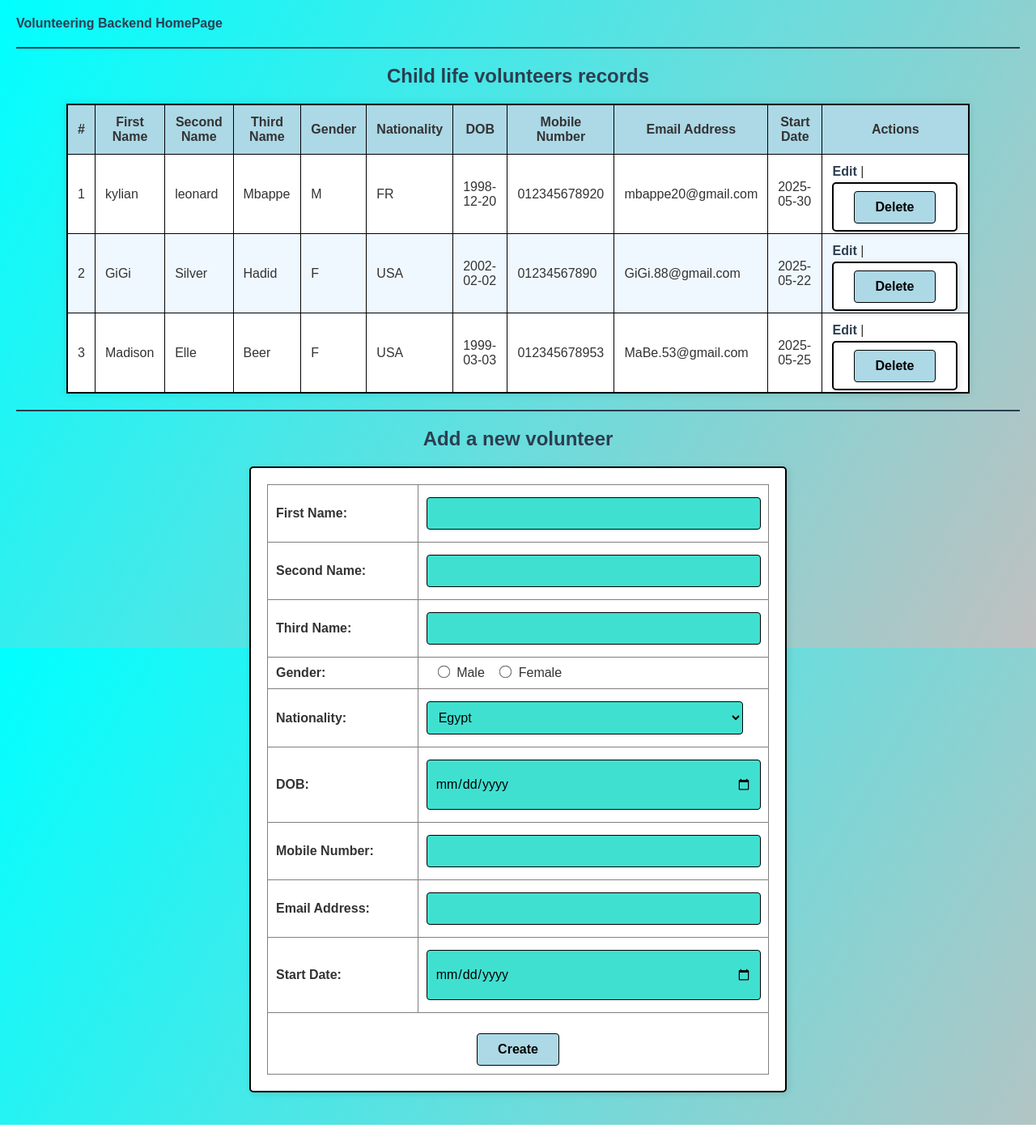
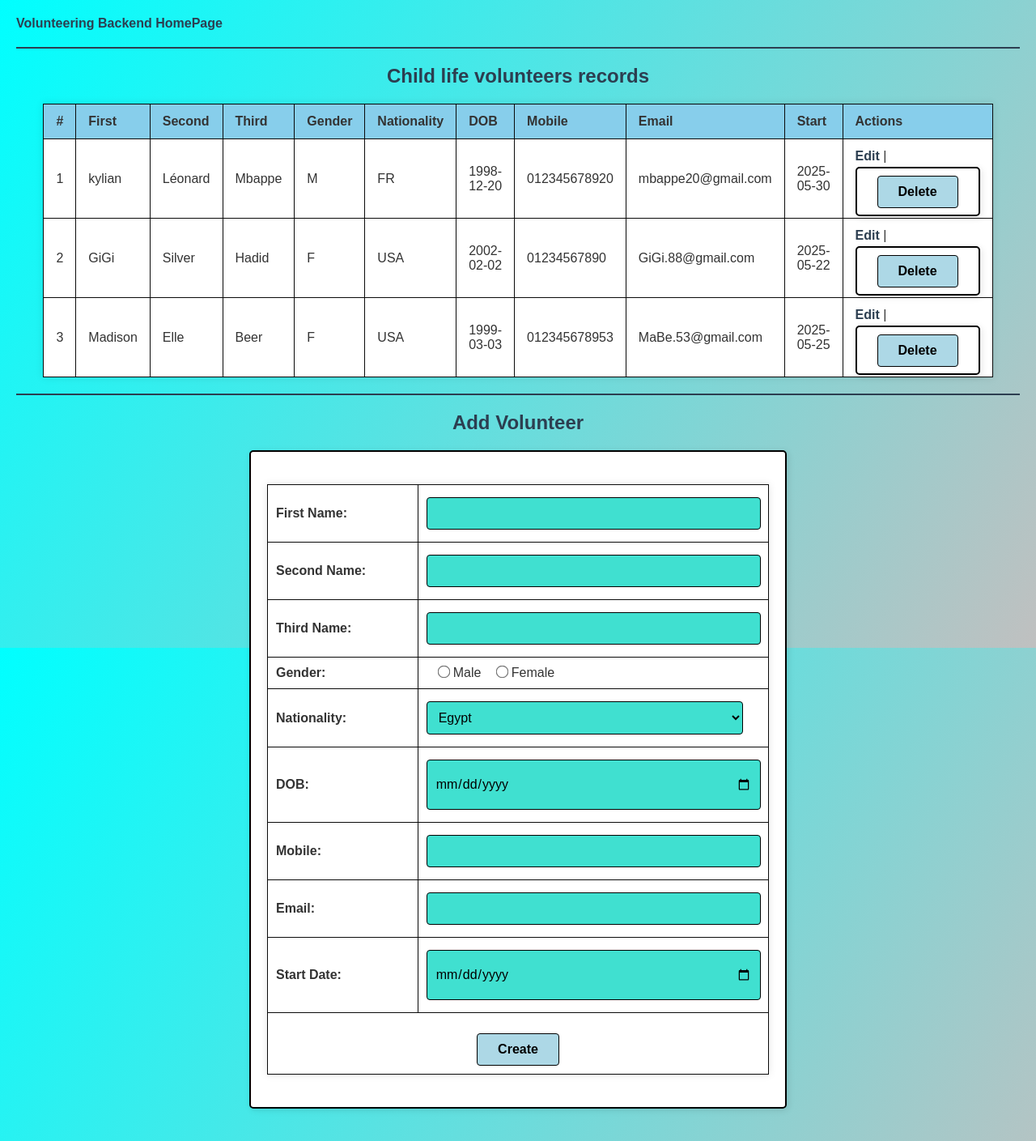
Before and after one commit to EyadMohamed919/Al-Haram-Specialized-Hospital, a PHP site: page /Volunteering/ChildLifeVolBE.php in a window 1280 px wide. Shown: the whole page at 81% size. Run offline with PHP 8.4, Linux system fonts and the light colour scheme; the visitor is signed in with stand-in values (Sample User, id 1).

Commit message:
Fixed CLV webpages code & stylesheet!

```diff
--- a/CSS Sheets/BEstylesheet2.css
+++ b/CSS Sheets/BEstylesheet2.css
@@ -23,31 +23,29 @@ h2 {
     color: #2c3e50;
 }
 
-/* ===== TABLE STYLES ===== */
-#Volunteeringtable {
+/* ===== TABLE STYLING ===== */
+table {
+    width: 90%;
+    margin: 20px auto; /* Center the table */
     border-collapse: collapse;
-    width: 90%;
-    margin: 20px auto;
-    border: 2px solid black;
-    box-shadow: 0 0 10px rgba(0,0,0,0.1);
+    background-color: white; /* White background */
+    box-shadow: 0 0 10px rgba(0,0,0,0.1); /* Soft shadow */
+    font-family: Arial, sans-serif;
 }
 
-#Volunteeringtable th,
-#Volunteeringtable td {
-    border: 1px solid black;
-    padding: 12px;
-    text-align: left;
-    background-color: white;
-}
-
-#Volunteeringtable th {
-    background-color: lightblue;
+/* Column headers row - Sky Blue */
+table thead tr {
+    background-color: #87CEEB; /* Sky blue */
+    color: #333; /* Dark text for contrast */
     font-weight: bold;
     text-align: center;
 }
 
-#Volunteeringtable tr:nth-child(even) td {
-    background-color: #f0f8ff;
+/* Table cells */
+table th, table td {
+    padding: 12px 15px;
+    border: 1px solid #0a0a0a;
+    text-align: left;
 }
 
 /* ===== FORM STYLES ===== */
@@ -118,6 +116,11 @@ form button {
     transition: all 0.3s;
 }
 
+/* For the form with multiple buttons (Edit/Cancel) */
+form table tr:last-child td {
+    text-align: center;
+}
+
 form button:hover {
     background-color: deepskyblue;
     transform: translateY(-2px);
--- a/Volunteering/ChildLifeVolBE.php
+++ b/Volunteering/ChildLifeVolBE.php
@@ -4,230 +4,102 @@ if (!isset($_SESSION["Admin"]) || $_SESSION["Admin"] == false) {
     header("location: index.php");
     exit();
 }
+
 $filePath = __DIR__ . "/ClVol.txt";
-function readData($filePath) {
-    $data = [];
-    if (!file_exists($filePath)) return $data;
-    $lines = file($filePath, FILE_IGNORE_NEW_LINES | FILE_SKIP_EMPTY_LINES);
-    foreach ($lines as $line) {
-        $fields = explode("~", $line);
-        if (count($fields) === 9) {
-            $data[] = [
-                'FirstName' => $fields[0],
-                'SecondName' => $fields[1],
-                'ThirdName' => $fields[2],
-                'Gender' => $fields[3],
-                'Nationality' => $fields[4],
-                'DOB' => $fields[5],
-                'MobileNumber' => $fields[6],
-                'EmailAddress' => $fields[7],
-                'StartDate' => $fields[8],
-            ];
-        }
-    }
-    return $data;
+
+function readData($path) {
+    if (!file_exists($path)) return [];
+    return array_map(function($line) {
+        $f = explode("~", $line);
+        return count($f) === 9 ? array_combine(
+            ['FirstName','SecondName','ThirdName','Gender','Nationality','DOB','MobileNumber','EmailAddress','StartDate'],
+            $f) : null;
+    }, array_filter(file($path, FILE_IGNORE_NEW_LINES | FILE_SKIP_EMPTY_LINES)));
 }
-function writeData($filePath, $data) {
-    $lines = [];
-    foreach ($data as $record) {
-        $lines[] = implode("~", [
-            $record['FirstName'],
-            $record['SecondName'],
-            $record['ThirdName'],
-            $record['Gender'],
-            $record['Nationality'],
-            $record['DOB'],
-            $record['MobileNumber'],
-            $record['EmailAddress'],
-            $record['StartDate']
-        ]);
-    }
-    file_put_contents($filePath, implode("\n", $lines) . "\n");
+
+function writeData($path, $data) {
+    file_put_contents($path, implode("\n", array_map(fn($r) => implode("~", $r), $data)) . "\n");
 }
-function sanitize($input) {
-    return htmlspecialchars(strip_tags(trim($input)));
+
+function sanitize($v) {
+    return htmlspecialchars(strip_tags(trim($v)));
 }
-$volunteers = readData($filePath);
+
+$volunteers = array_values(array_filter(readData($filePath)));
 $message = "";
+$fields = ['FirstName','SecondName','ThirdName','Gender','Nationality','DOB','MobileNumber','EmailAddress','StartDate'];
 
 if ($_SERVER['REQUEST_METHOD'] === 'POST') {
-    // Common fields sanitize
     $index = isset($_POST['index']) ? (int)$_POST['index'] : -1;
-    $FirstName = sanitize($_POST['FirstName'] ?? '');
-    $SecondName = sanitize($_POST['SecondName'] ?? '');
-    $ThirdName = sanitize($_POST['ThirdName'] ?? '');
-    $Gender = sanitize($_POST['Gender'] ?? '');
-    $Nationality = sanitize($_POST['Nationality'] ?? '');
-    $DOB = sanitize($_POST['DOB'] ?? '');
-    $MobileNumber = sanitize($_POST['MobileNumber'] ?? '');
-    $EmailAddress = sanitize($_POST['EmailAddress'] ?? '');
-    $StartDate = sanitize($_POST['StartDate'] ?? '');
+    $new = array();
+    foreach ($fields as $f) {
+        $new[] = isset($_POST[$f]) ? sanitize($_POST[$f]) : '';
+    }
+    $assoc = array_combine($fields, $new);
 
     if (isset($_POST['create'])) {
-        $volunteers[] = [
-            'FirstName' => $FirstName,
-            'SecondName' => $SecondName,
-            'ThirdName' => $ThirdName,
-            'Gender' => $Gender,
-            'Nationality' => $Nationality,
-            'DOB' => $DOB,
-            'MobileNumber' => $MobileNumber,
-            'EmailAddress' => $EmailAddress,
-            'StartDate' => $StartDate,
-        ];
-        writeData($filePath, $volunteers);
-        $message = "New volunteer added successfully.";
-    } elseif (isset($_POST['update'])) {
-        if ($index >= 0 && isset($volunteers[$index])) {
-            $volunteers[$index] = [
-                'FirstName' => $FirstName,
-                'SecondName' => $SecondName,
-                'ThirdName' => $ThirdName,
-                'Gender' => $Gender,
-                'Nationality' => $Nationality,
-                'DOB' => $DOB,
-                'MobileNumber' => $MobileNumber,
-                'EmailAddress' => $EmailAddress,
-                'StartDate' => $StartDate,
-            ];
-            writeData($filePath, $volunteers);
-            $message = "Volunteer record updated successfully.";
-        } else {
-            $message = "Invalid record selected for update.";
-        }
-    } elseif (isset($_POST['delete'])) {
-        if ($index >= 0 && isset($volunteers[$index])) {
-            array_splice($volunteers, $index, 1);
-            writeData($filePath, $volunteers);
-            $message = "Volunteer record deleted successfully.";
-        } else {
-            $message = "Invalid record selected for deletion.";
-        }
+        $volunteers[] = $assoc;
+        $message = "New volunteer added.";
+    } elseif (isset($_POST['update']) && isset($volunteers[$index])) {
+        $volunteers[$index] = $assoc;
+        $message = "Volunteer updated.";
+    } elseif (isset($_POST['delete']) && isset($volunteers[$index])) {
+        unset($volunteers[$index]);
+        $message = "Volunteer deleted.";
     }
+    writeData($filePath, $volunteers);
 }
 
-$editRecord = null;
-if (isset($_GET['edit'])) {
-    $editIndex = (int)$_GET['edit'];
-    if (isset($volunteers[$editIndex])) {
-        $editRecord = $volunteers[$editIndex];
-        $editRecord['index'] = $editIndex;
-    }
-}
+$editIndex = isset($_GET['edit']) ? (int)$_GET['edit'] : -1;
+$edit = isset($volunteers[$editIndex]) ? $volunteers[$editIndex] : null;
+if ($edit) $edit['index'] = $editIndex;
+
+$countries = ["EG"=>"Egypt","GE"=>"Germany","SR"=>"Turkey","UAE"=>"United Arab Emirates","SAR"=>"Saudi Arabia","QTR"=>"Qatar","ENG"=>"England","FR"=>"France","USA"=>"United States","SK"=>"South Korea"];
 ?>
 
-<!DOCTYPE html>
-<html lang="en">
-<head>
-    <meta charset="UTF-8" />
-    <title>Child Life Volunteering - Admin Backend</title>
-    <link rel="stylesheet" type="text/css" href="../../CSS Sheets/BEstylesheet2.css" />
-</head>
+<!DOCTYPE html><html><head><meta charset="UTF-8"><title>Admin Backend</title>
+<link rel="stylesheet" href="../../CSS Sheets/BEstylesheet2.css"></head>
 <body>
-    <a href="VolunteeringBE-Homepage.php">Volunteering Backend HomePage</a><hr>
-    <h2>Child life volunteers records</h2>
+<a href="VolunteeringBE-Homepage.php">Volunteering Backend HomePage</a><hr>
+<h2>Child life volunteers records</h2>
+<?php if ($message) echo "<p style='color:green;'>$message</p>"; ?>
 
-    <?php if ($message): ?>
-        <p style="color:green;"><?php echo $message; ?></p>
-    <?php endif; ?>
+<table border="1" cellpadding="5" cellspacing="0"><thead><tr>
+<th>#</th><th>First</th><th>Second</th><th>Third</th><th>Gender</th><th>Nationality</th><th>DOB</th><th>Mobile</th><th>Email</th><th>Start</th><th>Actions</th>
+</tr></thead><tbody>
+<?php foreach ($volunteers as $i => $v): ?>
+<tr><td><?php echo $i+1; ?></td>
+<?php foreach ($fields as $f): ?><td><?php echo htmlspecialchars($v[$f]); ?></td><?php endforeach; ?>
+<td>
+<a href="?edit=<?php echo $i; ?>">Edit</a> |
+<form method="post" style="display:inline;" onsubmit="return confirm('Delete?');">
+<input type="hidden" name="index" value="<?php echo $i; ?>"><button type="submit" name="delete">Delete</button>
+</form>
+</td></tr>
+<?php endforeach; ?>
+</tbody></table>
 
-    <table border="1" id="Volunteeringtable" cellpadding="5" cellspacing="0">
-        <thead>
-            <tr>
-                <th>#</th>
-                <th>First Name</th>
-                <th>Second Name</th>
-                <th>Third Name</th>
-                <th>Gender</th>
-                <th>Nationality</th>
-                <th>DOB</th>
-                <th>Mobile Number</th>
-                <th>Email Address</th>
-                <th>Start Date</th>
-                <th>Actions</th>
-            </tr>
-        </thead>
-        <tbody>
-        <?php foreach ($volunteers as $i => $v): ?>
-            <tr>
-                <td><?php echo $i + 1; ?></td>
-                <td><?php echo htmlspecialchars($v['FirstName']); ?></td>
-                <td><?php echo htmlspecialchars($v['SecondName']); ?></td>
-                <td><?php echo htmlspecialchars($v['ThirdName']); ?></td>
-                <td><?php echo htmlspecialchars($v['Gender']); ?></td>
-                <td><?php echo htmlspecialchars($v['Nationality']); ?></td>
-                <td><?php echo htmlspecialchars($v['DOB']); ?></td>
-                <td><?php echo htmlspecialchars($v['MobileNumber']); ?></td>
-                <td><?php echo htmlspecialchars($v['EmailAddress']); ?></td>
-                <td><?php echo htmlspecialchars($v['StartDate']); ?></td>
-                <td>
-                    <a href="?edit=<?php echo $i; ?>">Edit</a>
-                    |
-                    <form action="" method="post" style="display:inline;" onsubmit="return confirm('Are you sure you want to delete this record?');">
-                        <input type="hidden" name="index" value="<?php echo $i; ?>" />
-                        <button type="submit" name="delete">Delete</button>
-                    </form>
-                </td>
-            </tr>
-        <?php endforeach; ?>
-        </tbody>
-    </table>
-
-    <hr>
-    <h2><?php echo $editRecord ? "Edit the volunteer ?" : "Add a new volunteer"; ?></h2>
-    <form method="post" action="">
-        <input type="hidden" name="index" value="<?php echo $editRecord['index'] ?? -1; ?>">
-        <table border="1" cellpadding="5" cellspacing="0">
-            <tr><td>First Name:</td><td><input type="text" name="FirstName" required value="<?php echo $editRecord['FirstName'] ?? ''; ?>"></td></tr>
-            <tr><td>Second Name:</td><td><input type="text" name="SecondName" value="<?php echo $editRecord['SecondName'] ?? ''; ?>"></td></tr>
-            <tr><td>Third Name:</td><td><input type="text" name="ThirdName" value="<?php echo $editRecord['ThirdName'] ?? ''; ?>"></td></tr>
-            <tr>
-                <td>Gender:</td>
-                <td>
-                    <input type="radio" name="Gender" value="M" <?php if (($editRecord['Gender'] ?? '') === 'M') echo 'checked'; ?>> Male
-                    <input type="radio" name="Gender" value="F" <?php if (($editRecord['Gender'] ?? '') === 'F') echo 'checked'; ?>> Female
-                </td>
-            </tr>
-            <tr>
-                <td>Nationality:</td>
-                <td>
-                    <select name="Nationality" required>
-                        <?php
-                        $countries = [
-                            "EG" => "Egypt",
-                            "GE" => "Germany",
-                            "SR" => "Turkey",
-                            "UAE" => "United Arab Emirates",
-                            "SAR" => "Saudi Arabia",
-                            "QTR" => "Qatar",
-                            "ENG" => "England",
-                            "FR" => "France",
-                            "USA" => "United States of America",
-                            "SK" => "South Korea"
-                        ];
-                        foreach ($countries as $code => $name) {
-                            $selected = ($editRecord['Nationality'] ?? '') === $code ? 'selected' : '';
-                            echo "<option value=\"$code\" $selected>$name</option>";
-                        }
-                        ?>
-                    </select>
-                </td>
-            </tr>
-            <tr><td>DOB:</td><td><input type="date" name="DOB" value="<?php echo $editRecord['DOB'] ?? ''; ?>"></td></tr>
-            <tr><td>Mobile Number:</td><td><input type="tel" name="MobileNumber" value="<?php echo $editRecord['MobileNumber'] ?? ''; ?>"></td></tr>
-            <tr><td>Email Address:</td><td><input type="email" name="EmailAddress" value="<?php echo $editRecord['EmailAddress'] ?? ''; ?>"></td></tr>
-            <tr><td>Start Date:</td><td><input type="date" name="StartDate" value="<?php echo $editRecord['StartDate'] ?? ''; ?>" required></td></tr>
-            <tr>
-                <td colspan="2" align="center">
-                    <?php if ($editRecord): ?>
-                        <button type="submit" name="update">Update</button>
-                        <a href="ChildLifeVolBE.php"><button type="button">Cancel</button></a>
-                    <?php else: ?>
-                        <button type="submit" name="create">Create</button>
-                    <?php endif; ?>
-                </td>
-            </tr>
-        </table>
-    </form>
-</body>
-</html>
+<hr><h2><?php echo $edit ? "Edit" : "Add"; ?> Volunteer</h2>
+<form method="post"><input type="hidden" name="index" value="<?php echo isset($edit['index']) ? $edit['index'] : -1; ?>">
+<table border="1" cellpadding="5" cellspacing="0" id="Volunteeringtable">
+<tr><td>First Name:</td><td><input type="text" name="FirstName" required value="<?php echo isset($edit['FirstName']) ? $edit['FirstName'] : ''; ?>"></td></tr>
+<tr><td>Second Name:</td><td><input type="text" name="SecondName" value="<?php echo isset($edit['SecondName']) ? $edit['SecondName'] : ''; ?>"></td></tr>
+<tr><td>Third Name:</td><td><input type="text" name="ThirdName" value="<?php echo isset($edit['ThirdName']) ? $edit['ThirdName'] : ''; ?>"></td></tr>
+<tr><td>Gender:</td><td>
+<input type="radio" name="Gender" value="M" <?php if (isset($edit['Gender']) && $edit['Gender'] === 'M') echo 'checked'; ?>>Male
+<input type="radio" name="Gender" value="F" <?php if (isset($edit['Gender']) && $edit['Gender'] === 'F') echo 'checked'; ?>>Female</td></tr>
+<tr><td>Nationality:</td><td><select name="Nationality" required>
+<?php foreach ($countries as $code => $name): ?>
+<option value="<?php echo $code; ?>" <?php if (isset($edit['Nationality']) && $edit['Nationality'] === $code) echo 'selected'; ?>><?php echo $name; ?></option>
+<?php endforeach; ?></select></td></tr>
+<tr><td>DOB:</td><td><input type="date" name="DOB" value="<?php echo isset($edit['DOB']) ? $edit['DOB'] : ''; ?>"></td></tr>
+<tr><td>Mobile:</td><td><input type="tel" name="MobileNumber" value="<?php echo isset($edit['MobileNumber']) ? $edit['MobileNumber'] : ''; ?>"></td></tr>
+<tr><td>Email:</td><td><input type="email" name="EmailAddress" value="<?php echo isset($edit['EmailAddress']) ? $edit['EmailAddress'] : ''; ?>"></td></tr>
+<tr><td>Start Date:</td><td><input type="date" name="StartDate" required value="<?php echo isset($edit['StartDate']) ? $edit['StartDate'] : ''; ?>"></td></tr>
+<tr><td colspan="2" align="center">
+<?php if ($edit): ?>
+<button type="submit" name="update">Update</button>
+<a href="ChildLifeVolBE.php"><button type="button">Cancel</button></a>
+<?php else: ?><button type="submit" name="create">Create</button><?php endif; ?>
+</td></tr></table></form>
+</body></html>
--- a/Volunteering/ClVol.txt
+++ b/Volunteering/ClVol.txt
@@ -1,3 +1,3 @@
-kylian~leonard~Mbappe~M~FR~1998-12-20~012345678920~mbappe20@gmail.com~2025-05-30
+kylian~Léonard~Mbappe~M~FR~1998-12-20~012345678920~mbappe20@gmail.com~2025-05-30
 GiGi~Silver~Hadid~F~USA~2002-02-02~01234567890~GiGi.88@gmail.com~2025-05-22
 Madison~Elle~Beer~F~USA~1999-03-03~012345678953~MaBe.53@gmail.com~2025-05-25
```
Also changed, not shown: Volunteering/CLVForm.php (+9 -13 lines).
